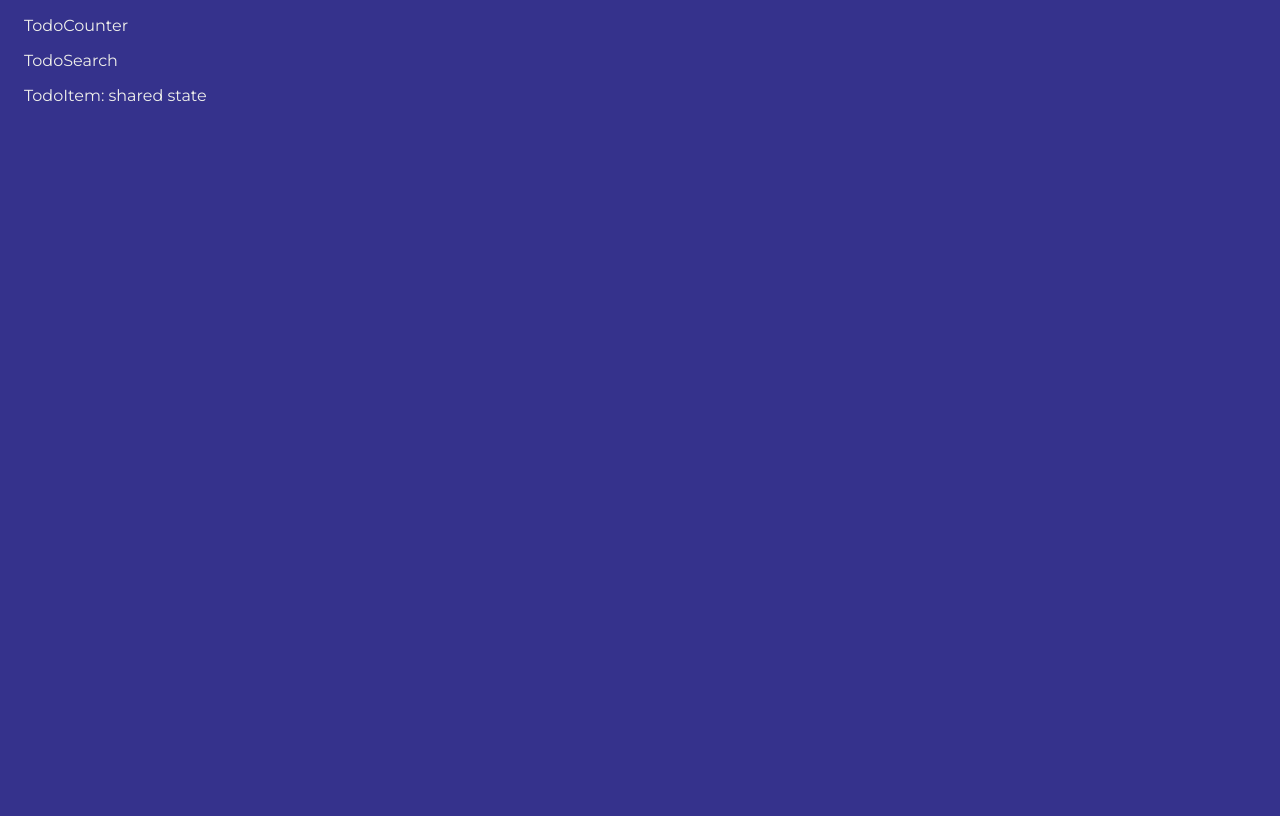
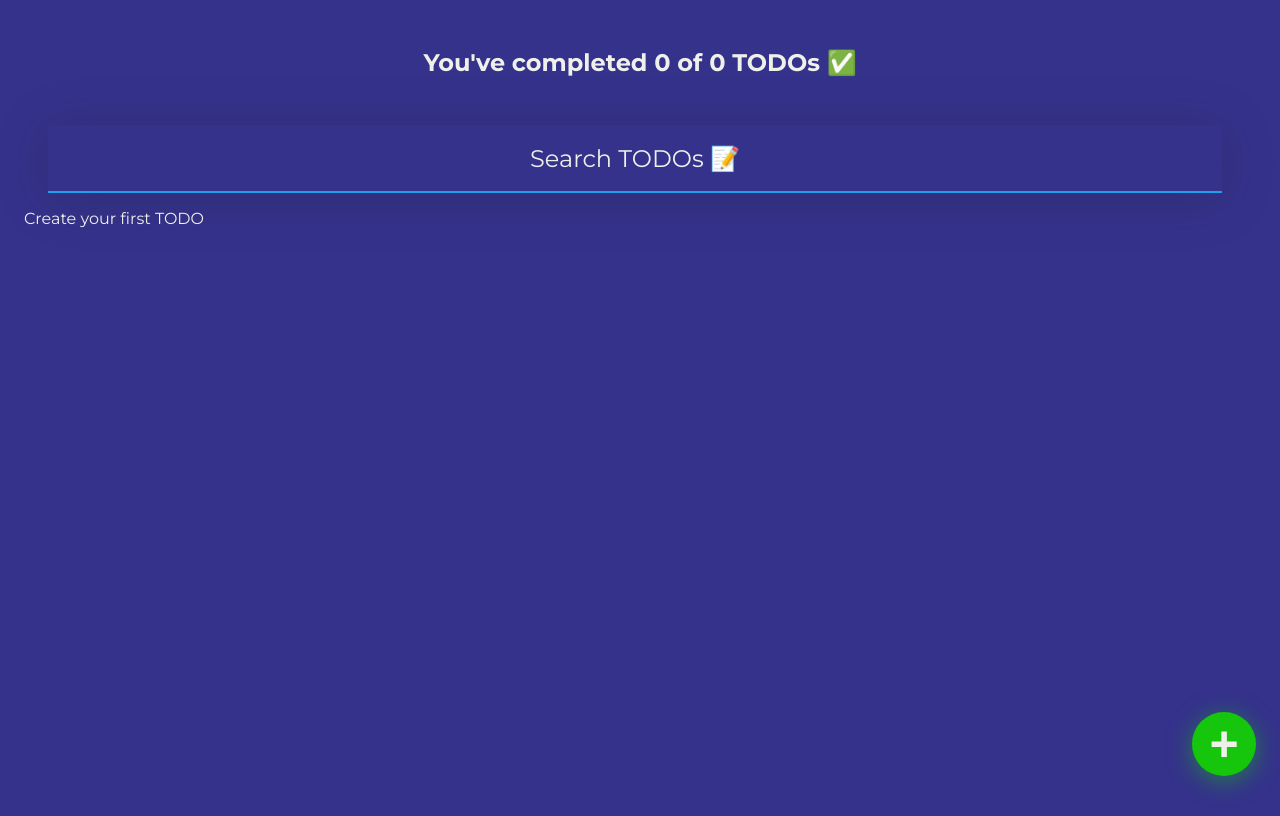
Before and after one commit to zearkiatos/reactjs-todos-web, a React (Create React App) app: page / in a window 1280 px wide. Built offline with nearby package versions, Linux system fonts and the light colour scheme.

Commit message:
Analisys the composition

```diff
--- a/src/components/App.js
+++ b/src/components/App.js
@@ -1,64 +1,15 @@
 import React, { Fragment, useState } from 'react';
-// import { TodoProvider } from '../TodoContext';
-// import TodoList from './TodoList';
-// import TodoHeader from './TodoHeader';
-// import UI from './UI';
-
+import { TodoProvider } from '../TodoContext';
+import TodoList from './TodoList';
+import TodoHeader from './TodoHeader';
+import UI from './UI';
 
 const App = () => {
-  const [state, setState] = useState('shared state');
   return (
-    <Fragment>
-      <TodoHeader>
-        <TodoCounter />
-        <TodoSearch />
-      </TodoHeader>
-      <TodoList>
-        <TodoItem state={state} />
-      </TodoList>
-    </Fragment>
+    <TodoProvider>
+      <UI/>
+    </TodoProvider>
   );
 };
 
-const TodoHeader = ({ children }) => {
-  return (
-    <header>
-      {children}
-    </header>
-  )
-};
-
-const TodoList = ({ children }) => {
-  return (
-    <section className="todolist-container">
-      {children}
-    </section>
-  )
-};
-
-const TodoCounter = () => {
-  return <p>TodoCounter</p>
-};
-
-const TodoSearch = () => {
-  return <p>TodoSearch</p>
-};
-
-const TodoItem = ({ state }) => {
-  return <p>TodoItem: {state}</p>
-};
-
-
-// const App = () => {
-//   return ;
-// }
-
-// const App = () => {
-//   return (
-//     <TodoProvider>
-//       <UI/>
-//     </TodoProvider>
-//   );
-// };
-
 export default App;
```
